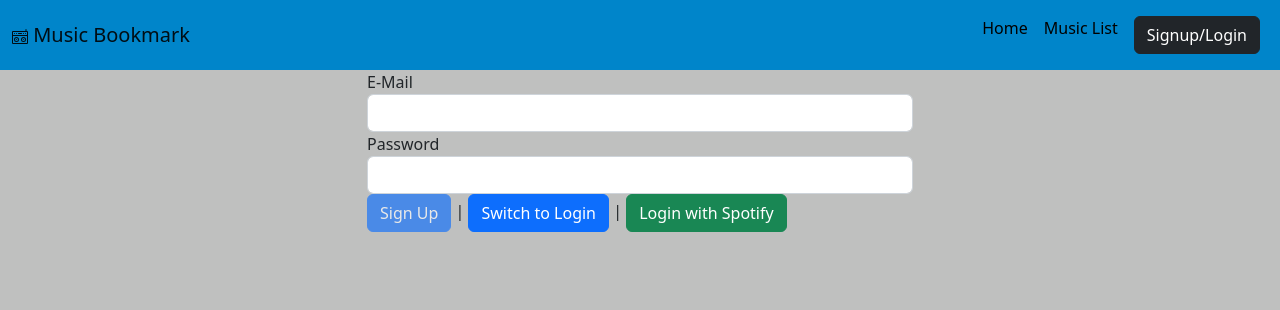
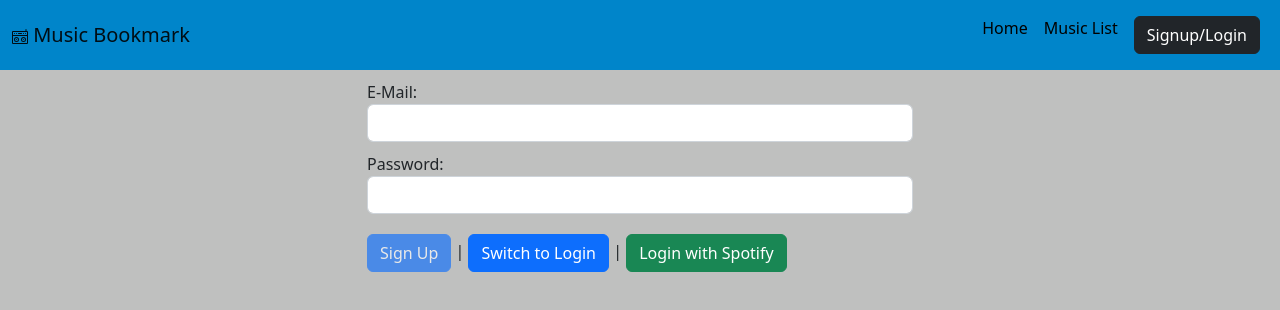
Before and after one commit to cruzgerman216/AngularProject-Music-App, an Angular app in the folder music-app/: page /auth in a window 1280 px wide. Shown: the top 310 px of the page. Built offline with nearby package versions, Linux system fonts and the light colour scheme.

Commit message:
Update MusicEdit, MusicList, and login page

```diff
--- a/music-app/src/app/music-list/music-edit/music-edit.component.html
+++ b/music-app/src/app/music-list/music-edit/music-edit.component.html
@@ -1,16 +1,16 @@
 <div class="row">
   <div class="col-xs 12">
-    <form (ngSubmit)="onSubmit()" [formGroup]="albumEditForm">
+    <form (ngSubmit)="onSubmit()" [formGroup]="albumEditForm" >
       <div class="row">
-        <div class="col-xs-12">
-          <label for="artist">Artist:</label>
+        <div class="col-xs-12" style="margin-top: 5px;">
+          <label for="artist" >Artist:</label>
           <input
             type="text"
             id="artist"
             class="form-control"
             formControlName="artist">
         </div>
-        <div class="col-xs-12">
+        <div class="col-xs-12" style="margin-top: 10px;">
           <label for="title">Album Title:</label>
           <input
             type="text"
@@ -18,7 +18,7 @@
             class="form-control"
             formControlName="title">
         </div>
-        <div class="col-xs-12">
+        <div class="col-xs-12" style="margin-top: 10px;">
           <label for="genre">Genre:</label>
           <input
             type="text"
@@ -26,7 +26,7 @@
             class="form-control"
             formControlName="genre">
         </div>
-        <div class="col-xs-12">
+        <div class="col-xs-12" style="margin-top: 10px;">
           <label for="rlYear">Release Year(YYYY):</label>
           <input
             type="number"
@@ -37,7 +37,7 @@
             class="form-control"
             placeholder="YYYY">
         </div>
-        <div class="col-xs-12">
+        <div class="col-xs-12" style="margin-top: 10px;">
           <label for="genre">Cover Art:</label>
           <input
             type="text"
--- a/music-app/src/app/music-list/music-list.component.html
+++ b/music-app/src/app/music-list/music-list.component.html
@@ -14,7 +14,7 @@
       [album]="albumElem"
       [index]= "i"></app-album-detail>
     </div>
-    <div class="col"><router-outlet></router-outlet></div>
+    <div class="col" ><router-outlet></router-outlet></div>
   </div>
 
 </div>
--- a/music-app/src/app/shared/auth/auth.component.html
+++ b/music-app/src/app/shared/auth/auth.component.html
@@ -5,8 +5,8 @@
         <app-loading-spinner></app-loading-spinner>
       </div>
       <form #authForm="ngForm" (ngSubmit)="onSubmit(authForm)" *ngIf="!isLoading">
-        <div class="form-group">
-          <label for="email">E-Mail</label>
+        <div class="form-group" style="margin-top: 10px;">
+          <label for="email">E-Mail:</label>
           <input
             type="email"
             id="email"
@@ -16,8 +16,8 @@
             required
             email>
         </div>
-        <div class="form-group">
-          <label for="password">Password</label>
+        <div class="form-group" style="margin-top: 10px;">
+          <label for="password">Password:</label>
           <input
             type="password"
             id="password"
@@ -27,7 +27,7 @@
             required
             minlength="6">
         </div>
-        <div>
+        <div style="margin-top: 20px;">
           <button class="btn btn-primary" type="submit" [disabled]="!authForm.valid">{{ isLoginMode ? 'Login' : 'Sign Up'}}</button> |
           <button class="btn btn-primary" type="button" (click)="toggleLogin()"> Switch to {{ isLoginMode ? 'Sign Up' : 'Login'}}</button> |
           <button class="btn btn-success" type="button" (click)="spotifyLogin()">Login with Spotify</button>
```
